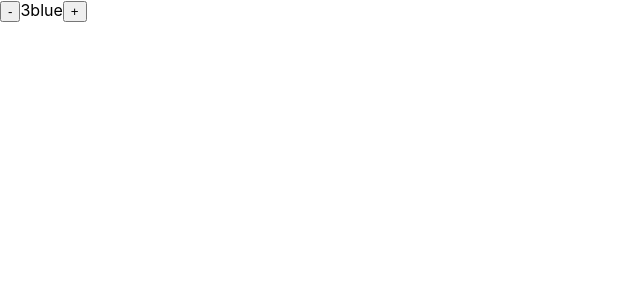
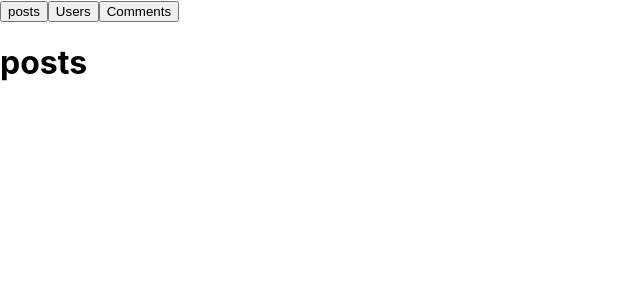
Before and after one commit to GoripartiSaiKrishna/ReactHooks, a React (Create React App) app: page / in a window 1280 px wide. Shown: the top 300 px of the page, without its empty margins (0-640 px from the left). Built offline with nearby package versions, Linux system fonts and the light colour scheme.

Commit message:
Second commit

```diff
--- a/src/App.js
+++ b/src/App.js
@@ -2,12 +2,13 @@
 import './App.css';
 import Example1 from './UseStateHook/Example1';
 import Example2 from './UseStateHook/Example2';
+import Example3 from './UseEffectHook/Example3';
 
 function App() {
 
   return (
     <>
-      <Example2></Example2>
+      <Example3></Example3>
     </>
   );
 }
--- /dev/null
+++ b/src/UseEffectHook/Example3.js
@@ -0,0 +1,22 @@
+import React, {useState, useEffect} from 'react'
+
+export default function Example3(){
+    const [resourceType, setResourceType] = useState('posts')
+
+    console.log('render')
+
+    useEffect( () => {
+        console.log('resource type changed')
+    }, [resourceType])
+
+    return(
+        <>
+            <div>
+                <button onClick={() => setResourceType('posts')}>posts</button>
+                <button onClick={() => setResourceType('users')}>Users</button>
+                <button onClick={() => setResourceType('comments')}>Comments</button>
+            </div>
+            <h1>{resourceType}</h1>
+        </>
+    )
+}
```
